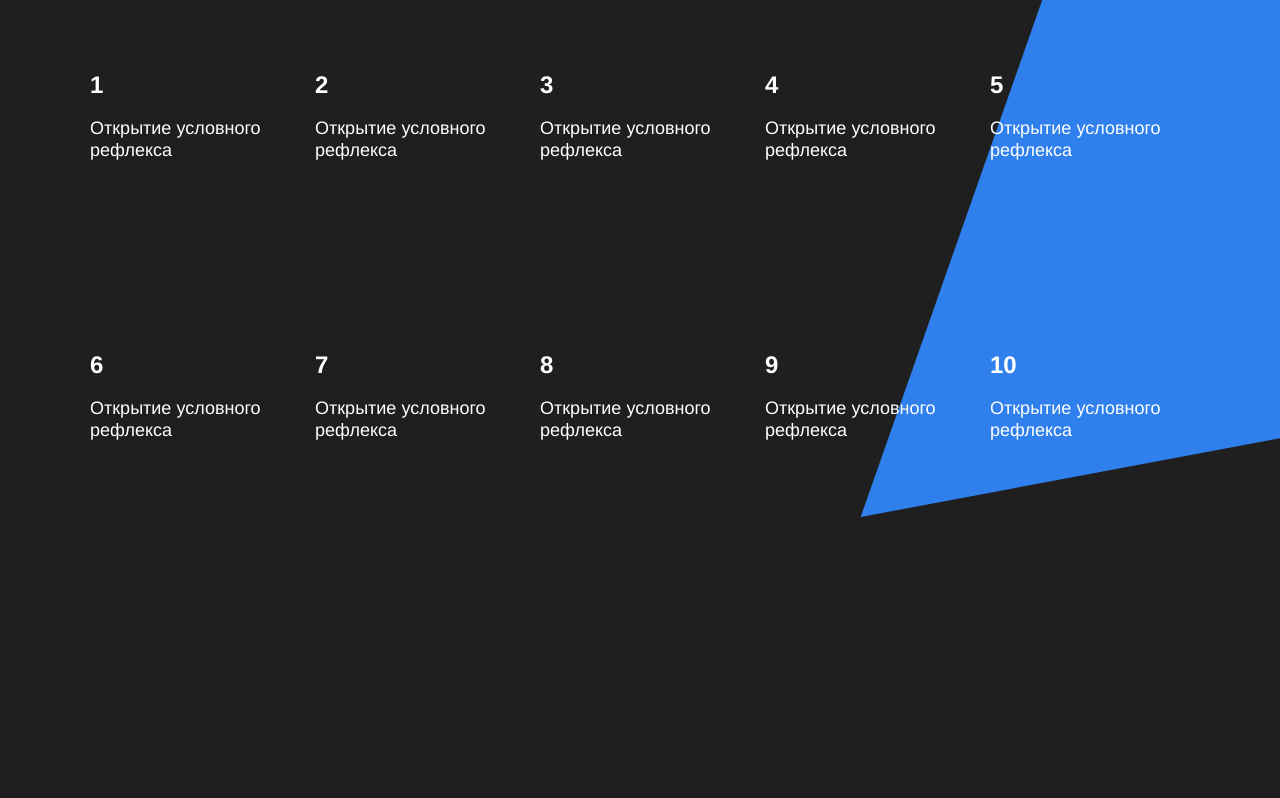
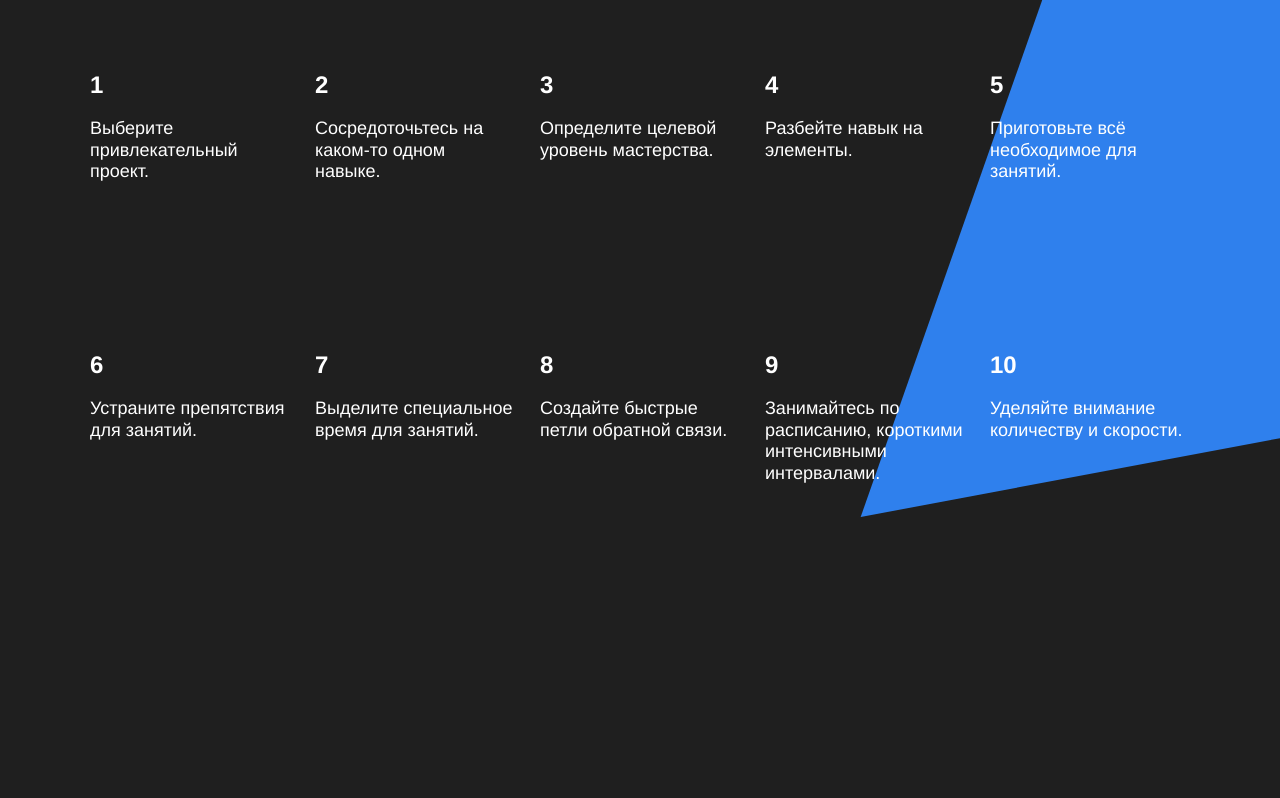
Before and after one commit to AlexeyKostomarov/how-to-learn, a plain HTML site: page index.html in a window 1280 px wide. Shown: the part 3329-4127 px from the top of the page. Drawn offline with Linux system fonts and the light colour scheme.

Commit message:
Проектная работа №1

```diff
--- a/index.html
+++ b/index.html
@@ -99,43 +99,44 @@
       <div class="table table_theme_dark">
         <div class="table__cell table__cell_theme_dark">
           <h3 class="table__heading table__heading_theme_dark">1</h3>
-          <p class="table__text table__text_theme_dark">Открытие условного рефлекса</p>
+          <p class="table__text table__text_theme_dark">Выберите привлекательный проект.</p>
         </div>
         <div class="table__cell table__cell_theme_dark">
           <h3 class="table__heading table__heading_theme_dark">2</h3>
-          <p class="table__text table__text_theme_dark">Открытие условного рефлекса</p>
+          <p class="table__text table__text_theme_dark">Сосредоточьтесь на каком-то одном навыке.</p>
         </div>
         <div class="table__cell table__cell_theme_dark">
           <h3 class="table__heading table__heading_theme_dark">3</h3>
-          <p class="table__text table__text_theme_dark">Открытие условного рефлекса</p>
+          <p class="table__text table__text_theme_dark">Определите целевой уровень мастерства.</p>
         </div>
         <div class="table__cell table__cell_theme_dark">
           <h3 class="table__heading table__heading_theme_dark">4</h3>
-          <p class="table__text table__text_theme_dark">Открытие условного рефлекса</p>
+          <p class="table__text table__text_theme_dark">Разбейте навык на элементы.</p>
         </div>
         <div class="table__cell table__cell_theme_dark">
           <h3 class="table__heading table__heading_theme_dark">5</h3>
-          <p class="table__text table__text_theme_dark">Открытие условного рефлекса</p>
+          <p class="table__text table__text_theme_dark">Приготовьте всё необходимое для занятий.</p>
         </div>
         <div class="table__cell table__cell_theme_dark">
           <h3 class="table__heading table__heading_theme_dark">6</h3>
-          <p class="table__text table__text_theme_dark">Открытие условного рефлекса</p>
+          <p class="table__text table__text_theme_dark">Устраните препятствия для занятий.</p>
         </div>
         <div class="table__cell table__cell_theme_dark">
           <h3 class="table__heading table__heading_theme_dark">7</h3>
-          <p class="table__text table__text_theme_dark">Открытие условного рефлекса</p>
+          <p class="table__text table__text_theme_dark">Выделите специальное время для занятий.</p>
         </div>
         <div class="table__cell table__cell_theme_dark">
           <h3 class="table__heading table__heading_theme_dark">8</h3>
-          <p class="table__text table__text_theme_dark">Открытие условного рефлекса</p>
+          <p class="table__text table__text_theme_dark">Создайте быстрые петли обратной связи.</p>
         </div>
         <div class="table__cell table__cell_theme_dark">
           <h3 class="table__heading table__heading_theme_dark">9</h3>
-          <p class="table__text table__text_theme_dark">Открытие условного рефлекса</p>
+          <p class="table__text table__text_theme_dark">Занимайтесь по расписанию, короткими интенсивными интервалами.
+          </p>
         </div>
         <div class="table__cell table__cell_theme_dark">
           <h3 class="table__heading table__heading_theme_dark">10</h3>
-          <p class="table__text table__text_theme_dark">Открытие условного рефлекса</p>
+          <p class="table__text table__text_theme_dark">Уделяйте внимание количеству и скорости.</p>
         </div>
       </div>
       <div class="kaufman__triangle"></div>
```
